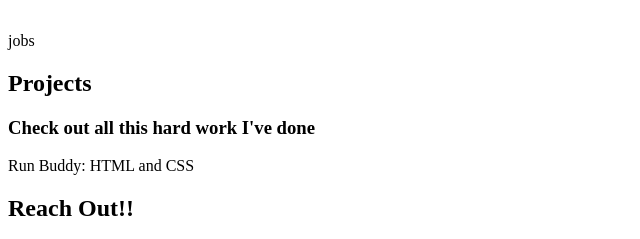
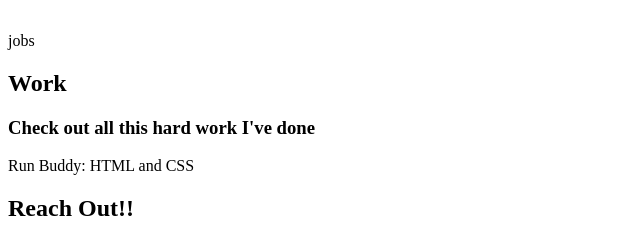
Before and after one commit to jlentz17/developer-portfolio, a plain HTML site: page index.html in a window 1280 px wide. Shown: the part 531-770 px from the top of the page, 0-640 px from the left. Drawn offline with Linux system fonts and the light colour scheme.

Commit message:
changed class from projects to work

```diff
--- a/index.html
+++ b/index.html
@@ -23,7 +23,7 @@
 
                 <li><a href="#contact">04. Contact</a></li>
 
-                <li><a href="#resume">Resume</a></li>
+                <li><a href="#linkto resume!!!!">Resume</a></li>
             </ul>
         </nav>
     </header>
@@ -63,9 +63,9 @@
         </article>
     </section>
 
-    <section id="projects" class="projects">
+    <section id="work" class="work">
         <article class="sectionTitle">
-            <h2>Projects</h2>
+            <h2>Work</h2>
             <h3>Check out all this hard work I've done</h3>
         </article>
         <div class="allMyProjects">
```
